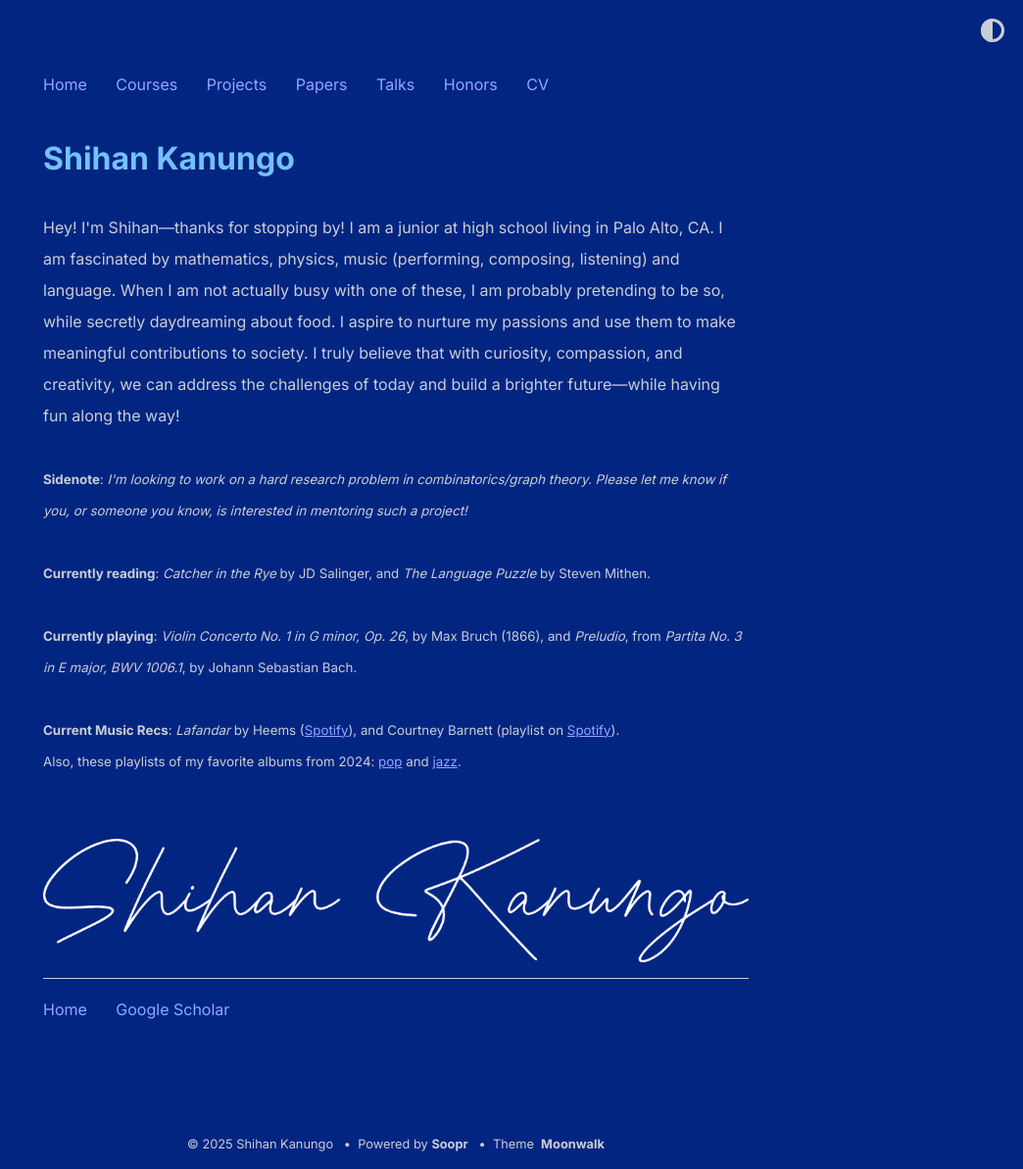
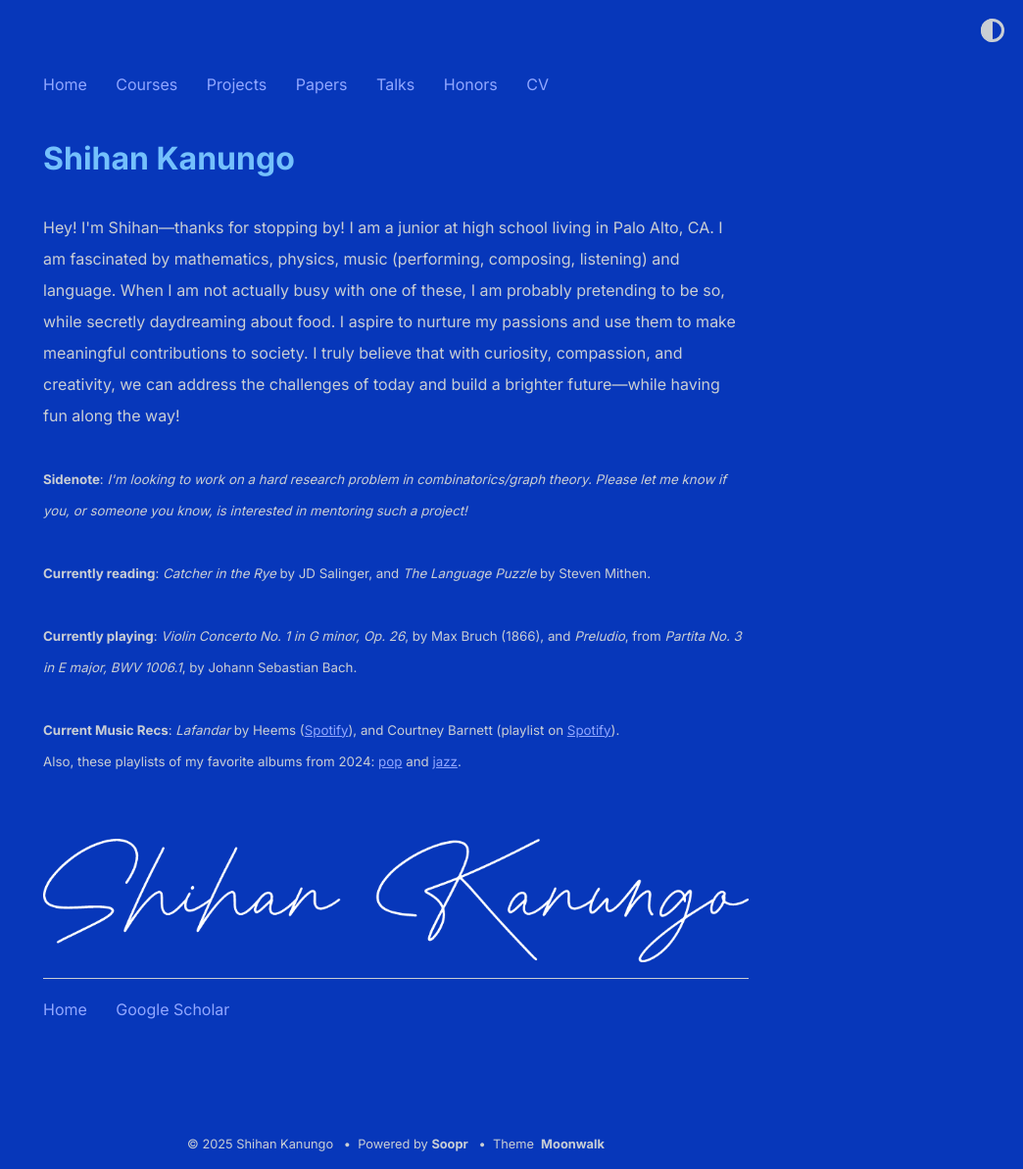
Before and after one commit to shihankanungo/shihankanungo.github.io, a Jekyll site: the page built from index.md, in a window 1280 px wide. Shown: the whole page at 98% size, without its empty margins (236-1280 px from the left). Built offline with Jekyll 4.4.1, drawn with Linux system fonts in a browser that asks for light colours.

Commit message:
Update moonwalk.scss

```diff
--- a/_sass/moonwalk.scss
+++ b/_sass/moonwalk.scss
@@ -83,7 +83,7 @@ img {
       --headings: #74c0fc;
       --links: #91A7FF;
       --highlight: #41C7C7;
-      --bg: #032582; // #0737ba; #1748cf;
+      --bg: #0737ba; // #032582; #1748cf;
       --bg-secondary: #0043fc;
       --text: #c9ced4;
       // --text: #adb5bd;
```
